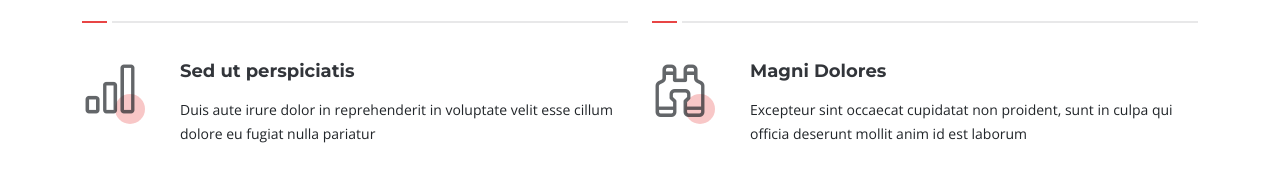
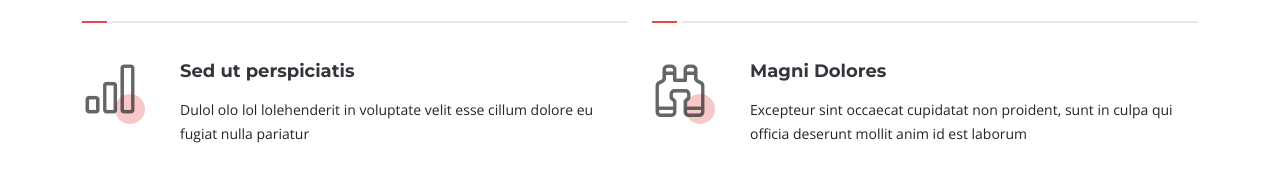
Before and after one commit to deku55k/startup2, a plain HTML site: page index.html in a window 1280 px wide. Shown: the part 2458-2641 px from the top of the page. Drawn offline with nearby package versions, Linux system fonts and the light colour scheme.

Commit message:
Update index.html

```diff
--- a/index.html
+++ b/index.html
@@ -286,7 +286,7 @@
               <div class="icon flex-shrink-0"><i class="bi bi-bar-chart"></i></div>
               <div>
                 <h4 class="title"><a href="services-details.html" class="stretched-link">Sed ut perspiciatis</a></h4>
-                <p class="description">Duis aute irure dolor in reprehenderit in voluptate velit esse cillum dolore eu fugiat nulla pariatur</p>
+                <p class="description">Dulol olo lol lolehenderit in voluptate velit esse cillum dolore eu fugiat nulla pariatur</p>
               </div>
             </div>
           </div><!-- End Service Item -->
```
